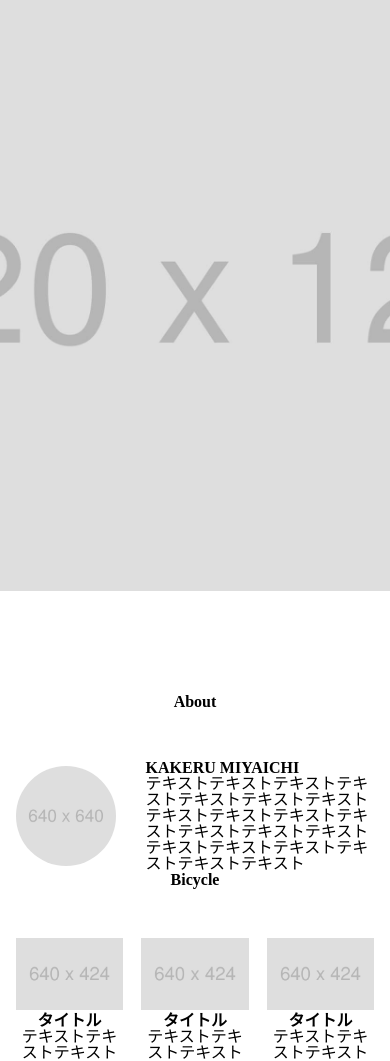
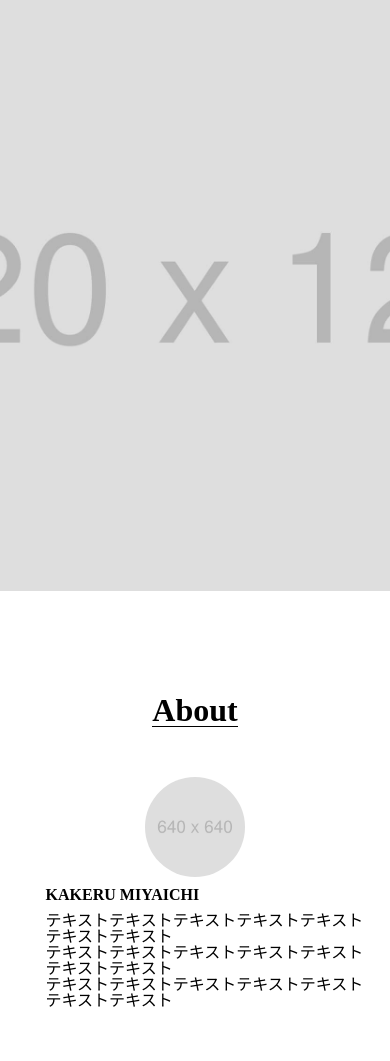
Before and after one commit to KoyamaTakemi0/samplegit, a plain HTML site: page 模写/初級編/Profile/index.html in a window 390 px wide. Shown: the part 65-1126 px from the top of the page. Drawn offline with Linux system fonts and the light colour scheme.

Commit message:
模写初級（Profile：レスポンシブ対応、余白フォントサイズ調整）

```diff
--- a/模写/初級編/Profile/index.html
+++ b/模写/初級編/Profile/index.html
@@ -31,8 +31,14 @@
       <div class="content">
         <img src="img/about.jpg" alt="テキスト">
         <div class="about-text">
-          <h3 class="about-name">KAKERU MIYAICHI</h3>
-          <p>テキストテキストテキストテキストテキストテキストテキストテキストテキストテキストテキストテキストテキストテキストテキストテキストテキストテキストテキストテキスト</p>
+          <h3 class="content-title">KAKERU MIYAICHI</h3>
+          <p>
+            テキストテキストテキストテキストテキストテキストテキスト
+            <br>
+            テキストテキストテキストテキストテキストテキストテキスト
+            <br>
+            テキストテキストテキストテキストテキストテキストテキスト
+          </p>
         </div>
       </div>
     </section>
@@ -41,17 +47,17 @@
       <ul>
         <li>
           <img src="img/bicycle1.jpg" alt="Bicycle1">
-          <h3>タイトル</h3>
+          <h3 class="content-title">タイトルタイトル</h3>
           <p>テキストテキストテキスト</p>
         </li>
         <li>
           <img src="img/bicycle2.jpg" alt="Bicycle2">
-          <h3>タイトル</h3>
+          <h3 class="content-title">タイトルタイトル</h3>
           <p>テキストテキストテキスト</p>
         </li>
         <li>
           <img src="img/bicycle3.jpg" alt="Bicycle3">
-          <h3>タイトル</h3>
+          <h3 class="content-title">タイトルタイトル</h3>
           <p>テキストテキストテキスト</p>
         </li>
       </ul>
--- a/模写/初級編/Profile/style.css
+++ b/模写/初級編/Profile/style.css
@@ -5,7 +5,7 @@ img{
 .wrapper{
   max-width: 960px;
   padding: 0 4%;
-  margin: 0 auto;
+  margin: 0 auto 100px auto;
   text-align: center;
 }
 
@@ -44,6 +44,8 @@ img{
   display: inline-block;
   text-align: center;
   margin-bottom: 50px;
+  border-bottom: solid 1px #000;
+  font-size: 2rem;
 }
 
 #about .content{
@@ -63,6 +65,11 @@ img{
   margin-left: 30px;
 }
 
+.content-title{
+  margin: 10px 0;
+}
+
+
 #bicycle{
   margin-bottom: 100px;
 }
@@ -80,3 +87,19 @@ img{
 .footer{
   text-align: center;
 }
+
+@media screen and (max-width: 600px){
+  #about .content{
+    flex-direction: column;
+
+  }
+
+  #bicycle ul{
+    flex-direction: column;
+  }
+
+  #bicycle li{
+    width: 100%;
+    margin-bottom: 30px;
+  }
+}
```
